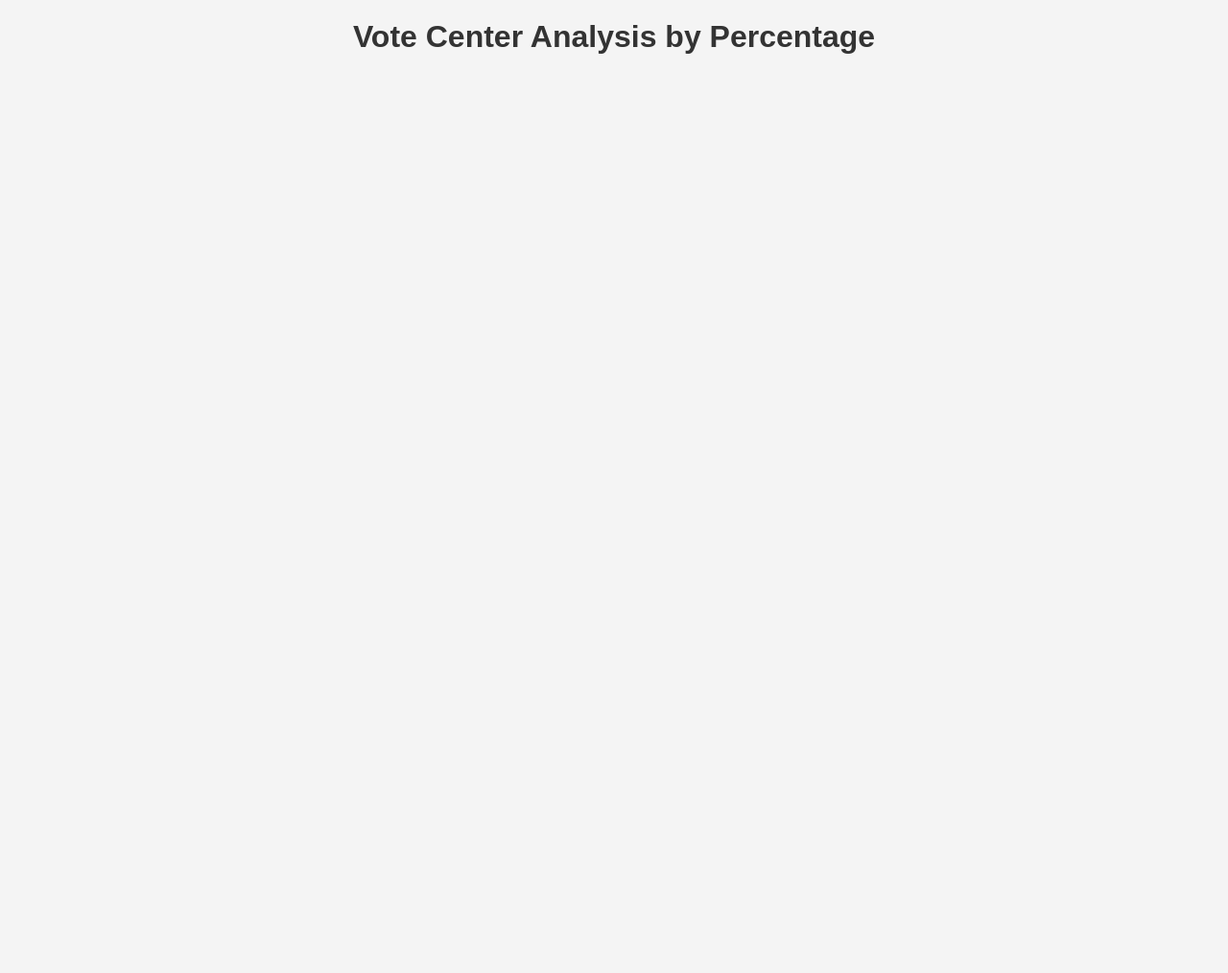
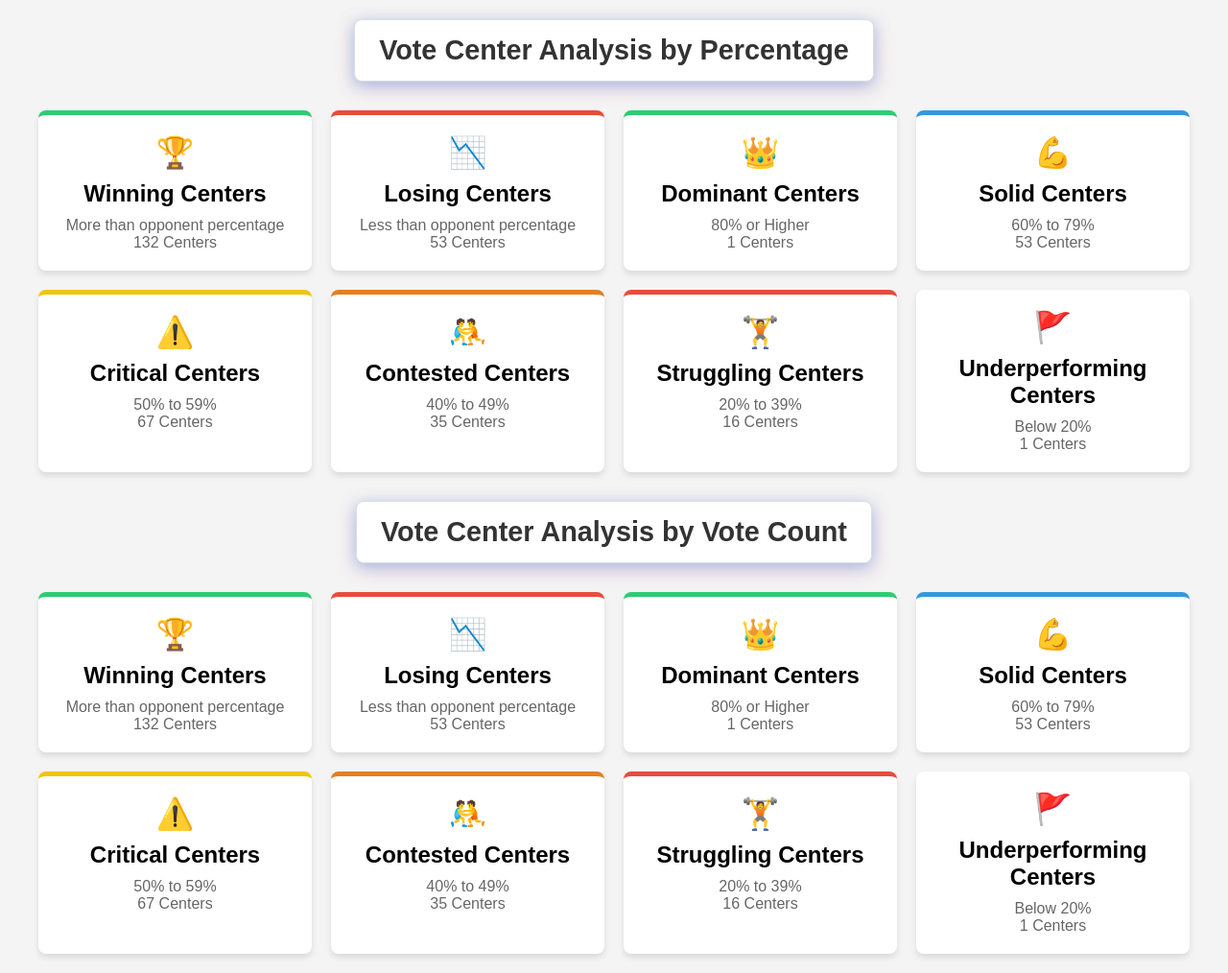
Before and after one commit to najmulislamnajim/election_data_analysis, a Django app: page / in a window 1280 px wide. Shown: the whole page at 96% size. Before the commit the page ends 56 px from the top, so only its background shows below. Run offline with Django 5.2, Linux system fonts and the light colour scheme.

Commit message:
update style

```diff
--- a/analysis/templates/home.html
+++ b/analysis/templates/home.html
@@ -7,7 +7,7 @@
     <style>
         * { margin: 0; padding: 0; box-sizing: border-box; }
         body { font-family: Arial, sans-serif; background-color: #f4f4f4; padding: 20px; }
-        h1 { text-align: center; margin-bottom: 30px; color: #333; }
+        h1 { text-align: center; margin-bottom: 30px;padding: 10px;display: block;background-color: #ffffff;border: 1px solid #ddd;border-radius: 8px;box-shadow: 0 4px 15px rgba(81, 175, 252, 0.5), 0 6px 20px rgba(255, 99, 132, 0.3);padding: 15px 25px;color: #333;font-size: 1.8em; width: fit-content; margin-left: auto; margin-right: auto;}
         .card-container { display: grid; grid-template-columns: repeat(auto-fit, minmax(250px, 1fr)); gap: 20px; max-width: 1200px; margin: 0 auto; }
         .card { background-color: white; border-radius: 8px; box-shadow: 0 4px 6px rgba(0, 0, 0, 0.1); padding: 20px; text-align: center; transition: transform 0.3s ease; text-decoration: none; color: inherit; display: block; }
         .card:hover { transform: translateY(-5px); }
@@ -15,14 +15,14 @@
         .card p { font-size: 1em; color: #666; }
         .emoji { font-size: 2em; margin-bottom: 10px; display: block; transition: transform 0.3s ease; }
         .card:hover .emoji { transform: scale(1.2); }
-        .strongest { border-top: 5px solid #2ecc71; }
-        .winning_by_percentage { border-top: 5px solid #2ecc71; }
-        .strong { border-top: 5px solid #3498db; }
-        .critical { border-top: 5px solid #f1c40f; }
-        .competitive { border-top: 5px solid #e67e22; }
-        .weak { border-top: 5px solid #e74c3c; }
-        .losing_by_percentage { border-top: 5px solid #e74c3c; }
-        .very-weak { border-top: 5px solid #95a5a6; }
+        .strongest_count, .strongest_rate { border-top: 5px solid #2ecc71; }
+        .winning_count, .winning_rate { border-top: 5px solid #2ecc71; }
+        .strong_count, .strong_rate { border-top: 5px solid #3498db; }
+        .critical_count, .critical_rate { border-top: 5px solid #f1c40f; }
+        .competitive_count, .competitive_rate { border-top: 5px solid #e67e22; }
+        .weak_count, .weak_rate { border-top: 5px solid #e74c3c; }
+        .losing_count, .losing_rate { border-top: 5px solid #e74c3c; }
+        .very-weak_count, .very-weak_rate { border-top: 5px solid #95a5a6; }
         @media (max-width: 600px) {
             .card-container { grid-template-columns: 1fr; }
             .card h2 { font-size: 1.2em; }
@@ -34,12 +34,12 @@
 <body>
     <h1>Vote Center Analysis by Percentage</h1>
     <div class="card-container">
-        {% for category in categories %}
+        {% for category in rate_categories %}
             <a href="{% url category.url_name %}" class="card {{ category.url_name|cut:'_centers' }}">
                 {% if category.name == 'Winning Centers' %}
                     <span class="emoji">🏆</span>
                 {% elif category.name == 'Losing Centers' %}
-                    <span class="emoji">💔</span>
+                    <span class="emoji">📉</span>
                 {% elif category.name == 'Dominant Centers' %}
                     <span class="emoji">👑</span>
                 {% elif category.name == 'Solid Centers' %}
@@ -60,6 +60,32 @@
         {% endfor %}
     </div>
 
-    <!-- <h1>Vote Center Analysis by Vote Count</h1> -->
+    <h1 style="margin-top: 30px;">Vote Center Analysis by Vote Count</h1>
+    <div class="card-container">
+        {% for category in count_categories %}
+            <a href="{% url category.url_name %}" class="card {{ category.url_name|cut:'_centers' }}">
+                {% if category.name == 'Winning Centers' %}
+                    <span class="emoji">🏆</span>
+                {% elif category.name == 'Losing Centers' %}
+                    <span class="emoji">📉</span>
+                {% elif category.name == 'Dominant Centers' %}
+                    <span class="emoji">👑</span>
+                {% elif category.name == 'Solid Centers' %}
+                    <span class="emoji">💪</span>
+                {% elif category.name == 'Critical Centers' %}
+                    <span class="emoji">⚠️</span>
+                {% elif category.name == 'Contested Centers' %}
+                    <span class="emoji">🤼</span>
+                {% elif category.name == 'Struggling Centers' %}
+                    <span class="emoji">🏋️</span>
+                {% elif category.name == 'Underperforming Centers' %}
+                    <span class="emoji">🚩</span>
+                {% endif %}
+                <h2>{{ category.name }}</h2>
+                <p>{{ category.range }}</p>
+                <p>{{ category.count }} Centers</p>
+            </a>
+        {% endfor %}
+    </div>
 </body>
 </html>
```
